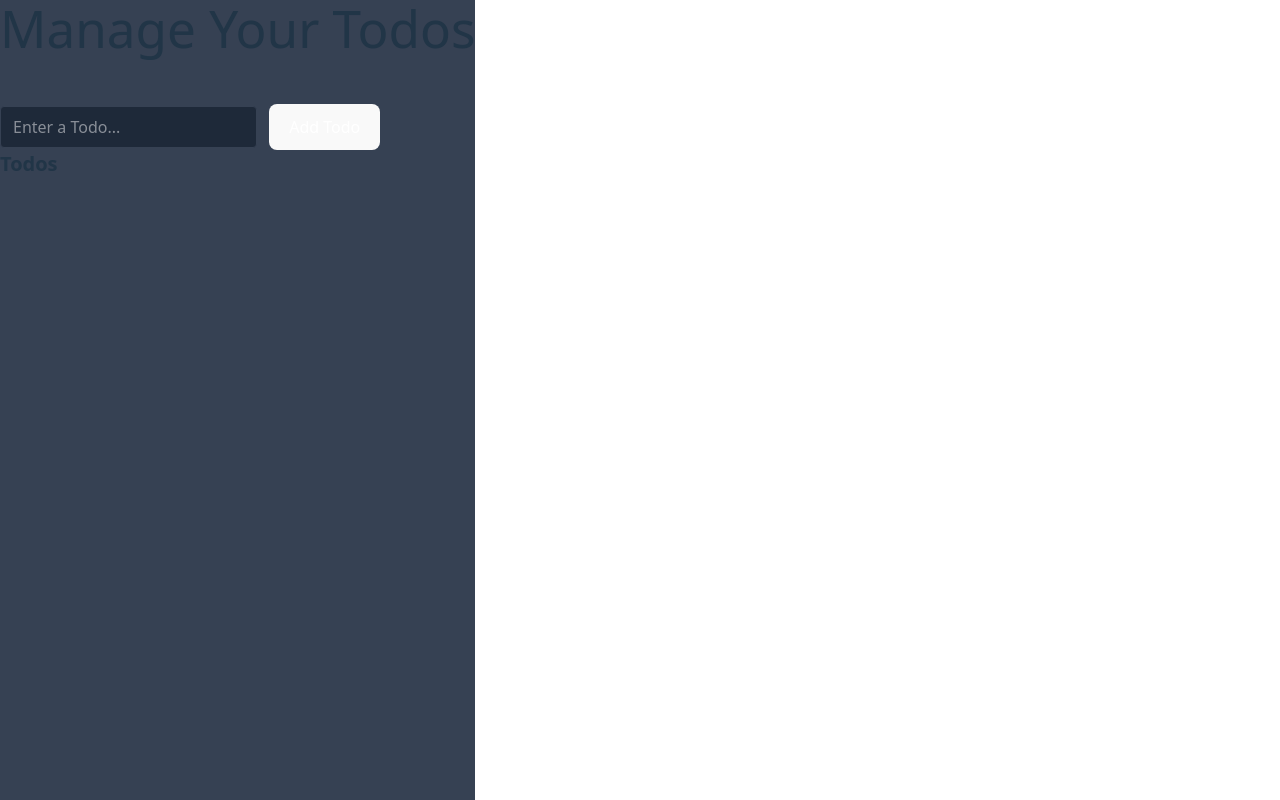
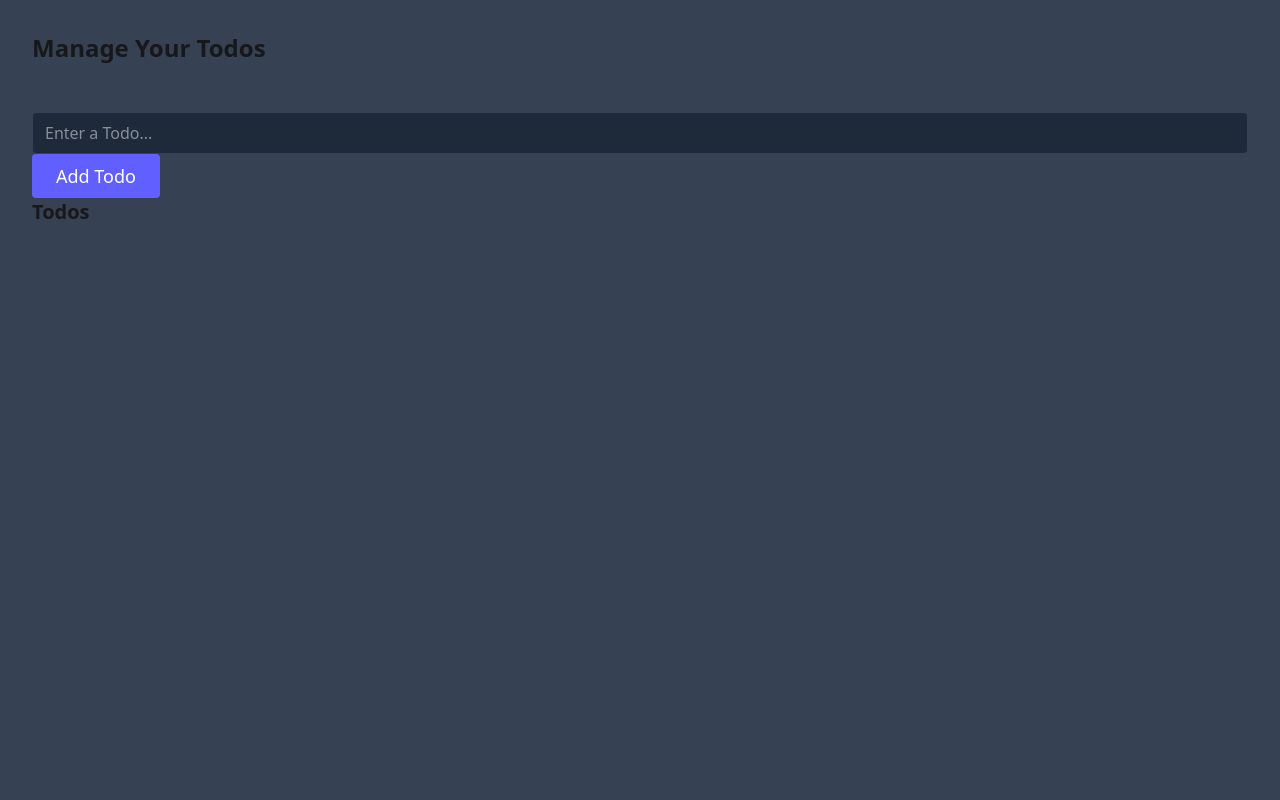
Before and after one commit to Rajib109/Todo-App-With-Appwrite, a React (Vite) app: page / in a window 1280 px wide. Built offline with nearby package versions, Linux system fonts and the light colour scheme.

Commit message:
feat: enhance UI by improving layout and styling in App and AddTodo components

```diff
--- a/src/App.jsx
+++ b/src/App.jsx
@@ -3,8 +3,8 @@ import Todos from "./components/Todos";
 
 function App() {
   return (
-    <div className="bg-gray-700 h-screen">
-      <h1>Manage Your Todos</h1>
+    <div className="bg-gray-700 h-screen w-full p-8">
+      <h1 className="text-2xl font-bold mb-4">Manage Your Todos</h1>
       <AddTodo />
       <Todos />
     </div>
--- a/src/components/AddTodo.jsx
+++ b/src/components/AddTodo.jsx
@@ -16,7 +16,7 @@ function AddTodo() {
     <form onSubmit={addTodoHandler} className="space-x-3 mt-12">
       <input
         type="text"
-        className="bg-gray-800 rounded border border-gray-700 focus:border-indigo-500 focus:ring-2 focus:ring-indigo-900 text-base outline-none text-gray-100 py-1 px-3 leading-8 transition-colors duration-200 ease-in-out"
+        className="w-full bg-gray-800 rounded border border-gray-700 focus:border-indigo-500 focus:ring-2 focus:ring-indigo-900 text-base outline-none text-gray-100 py-1 px-3 leading-8 transition-colors duration-200 ease-in-out"
         placeholder="Enter a Todo..."
         value={input}
         onChange={(e) => setInput(e.target.value)}
--- a/src/index.css
+++ b/src/index.css
@@ -1,71 +1,2 @@
 @import 'tailwindcss';
 @plugin 'daisyui';
-
-:root {
-  font-family: system-ui, Avenir, Helvetica, Arial, sans-serif;
-  line-height: 1.5;
-  font-weight: 400;
-
-  color-scheme: light dark;
-  color: rgba(255, 255, 255, 0.87);
-  background-color: #242424;
-
-  font-synthesis: none;
-  text-rendering: optimizeLegibility;
-  -webkit-font-smoothing: antialiased;
-  -moz-osx-font-smoothing: grayscale;
-}
-
-a {
-  font-weight: 500;
-  color: #646cff;
-  text-decoration: inherit;
-}
-a:hover {
-  color: #535bf2;
-}
-
-body {
-  margin: 0;
-  display: flex;
-  place-items: center;
-  min-width: 320px;
-  min-height: 100vh;
-}
-
-h1 {
-  font-size: 3.2em;
-  line-height: 1.1;
-}
-
-button {
-  border-radius: 8px;
-  border: 1px solid transparent;
-  padding: 0.6em 1.2em;
-  font-size: 1em;
-  font-weight: 500;
-  font-family: inherit;
-  background-color: #1a1a1a;
-  cursor: pointer;
-  transition: border-color 0.25s;
-}
-button:hover {
-  border-color: #646cff;
-}
-button:focus,
-button:focus-visible {
-  outline: 4px auto -webkit-focus-ring-color;
-}
-
-@media (prefers-color-scheme: light) {
-  :root {
-    color: #213547;
-    background-color: #ffffff;
-  }
-  a:hover {
-    color: #747bff;
-  }
-  button {
-    background-color: #f9f9f9;
-  }
-}
```
